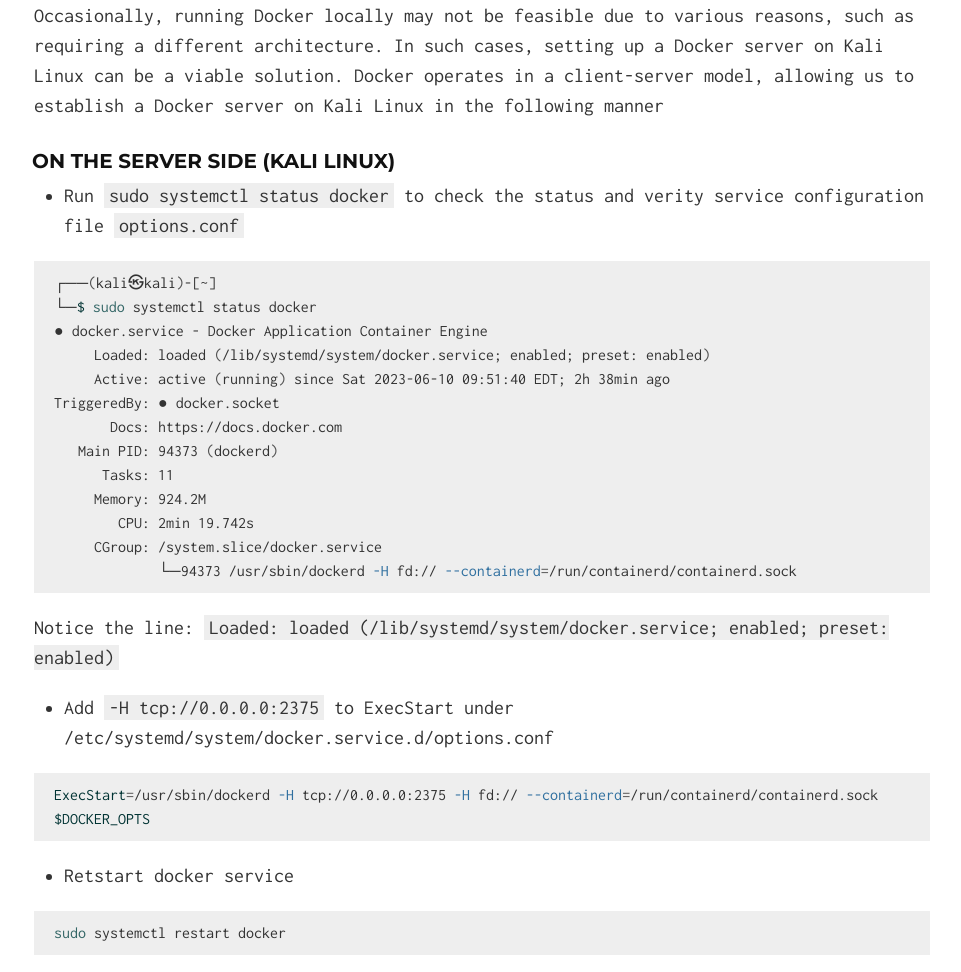
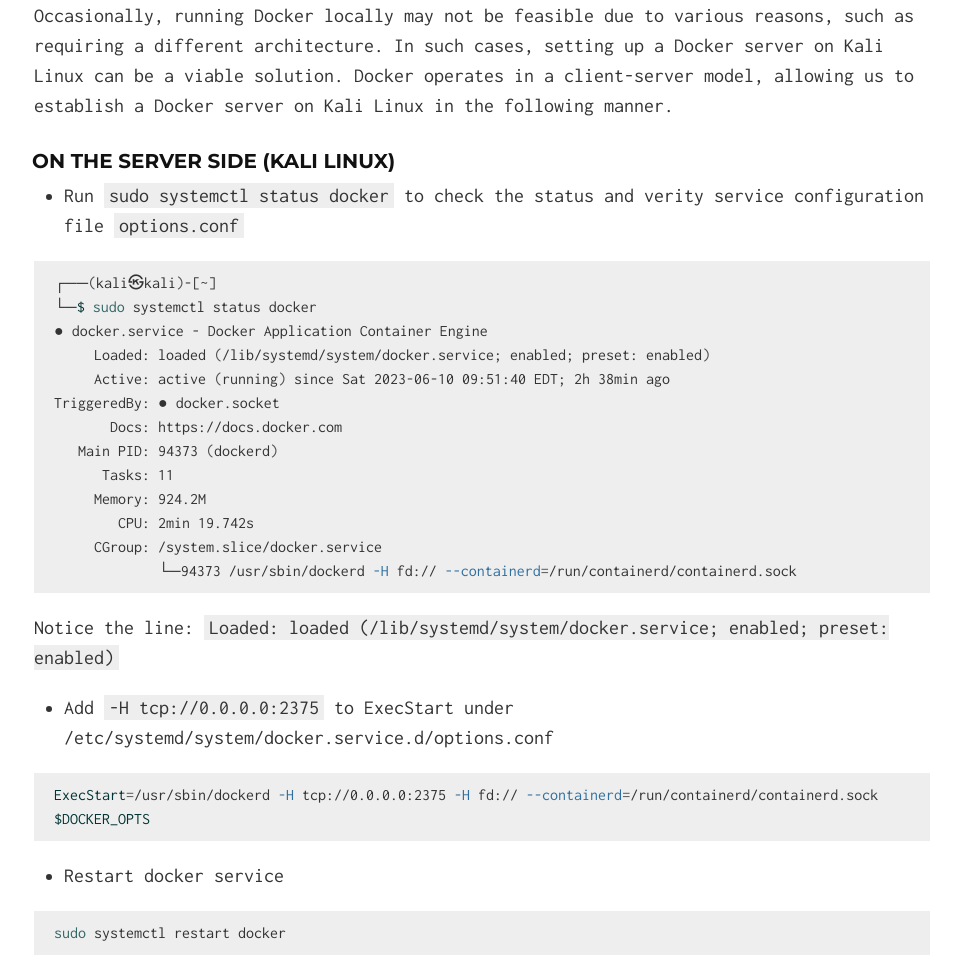
Before and after one commit to Ahmed-AG/cyberdojo-page, a Jekyll site: the page built from read/run-docker-remotley-on-kali.md, in a window 1280 px wide and 1400 px high. Shown: the part 380-1352 px from the top of the window, without its empty margins (158-1119 px from the left). Built offline with Jekyll 4.4.1, drawn with Linux system fonts in a browser that asks for light colours; some of the changed text lies outside the part shown.

Commit message:
update remote docker read

````diff
--- a/read/run-docker-remotley-on-kali.md
+++ b/read/run-docker-remotley-on-kali.md
@@ -5,7 +5,7 @@
 author: "Ahmed Abugharbia"
 author_link: "https://twitter.com/aagsec"
 ---
-Occasionally, running Docker locally may not be feasible due to various reasons, such as requiring a different architecture. In such cases, setting up a Docker server on Kali Linux can be a viable solution. Docker operates in a client-server model, allowing us to establish a Docker server on Kali Linux in the following manner
+Occasionally, running Docker locally may not be feasible due to various reasons, such as requiring a different architecture. In such cases, setting up a Docker server on Kali Linux can be a viable solution. Docker operates in a client-server model, allowing us to establish a Docker server on Kali Linux in the following manner.
 
 ### On the server side (Kali Linux)
 
@@ -34,7 +34,7 @@
 ```bash
 ExecStart=/usr/sbin/dockerd -H tcp://0.0.0.0:2375 -H fd:// --containerd=/run/containerd/containerd.sock $DOCKER_OPTS
 ```
-- Retstart docker service
+- Restart docker service
 
 ```bash
 sudo systemctl restart docker
@@ -117,4 +117,4 @@
 %
 ```
 
-Note: This traffic is not encrypted. To encrypt it we will have to create certificates and establish trust
+Note: This traffic is not encrypted. To encrypt it we will have to create certificates and establish trust.
````
